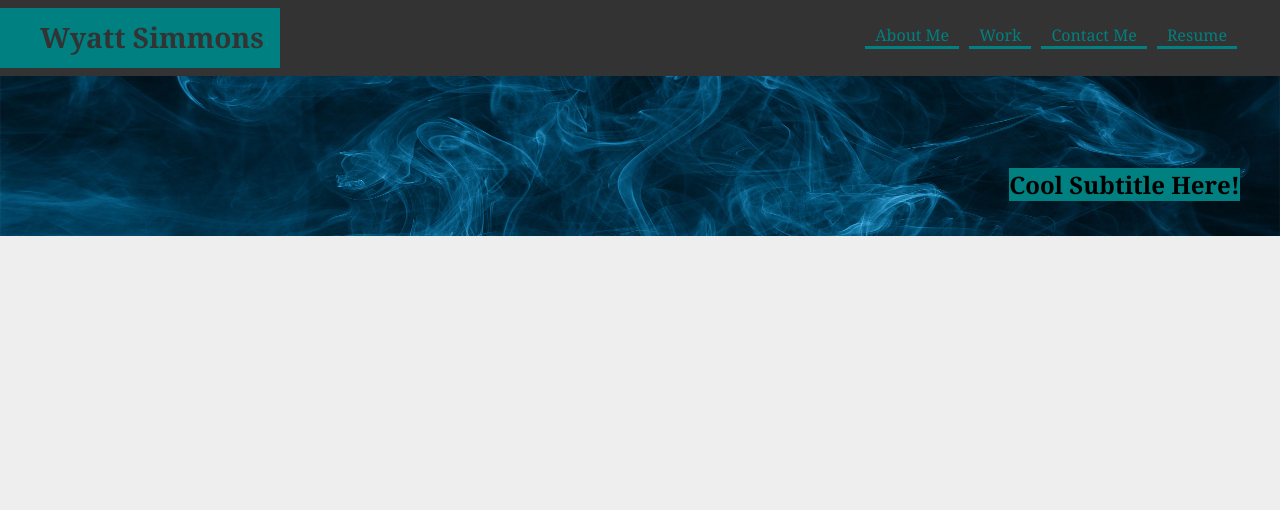
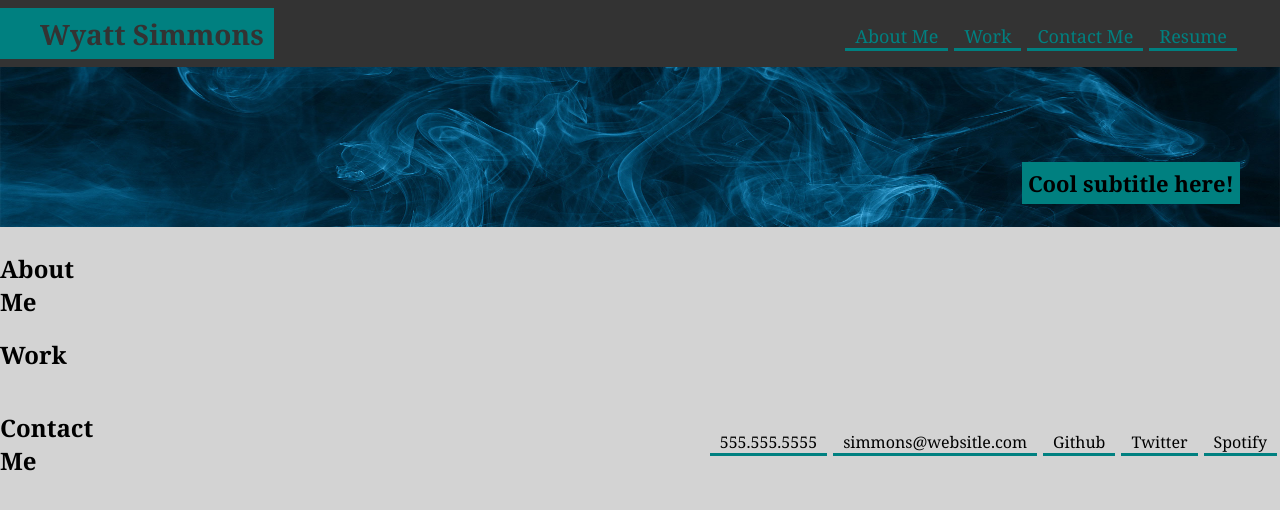
Before and after one commit to simmonsW/simmonsW.github.io, a plain HTML site: page index.html in a window 1280 px wide. Drawn offline with Linux system fonts and the light colour scheme.

Commit message:
initial contact me and basic outline

```diff
--- a/assets/style.css
+++ b/assets/style.css
@@ -3,30 +3,57 @@ body {
   padding: 0;
   box-sizing: border-box;
   font-family: Georgia, 'Times New Roman', Times, serif;
-  background-color: #eee;
+  background-color: lightgray;
 }
+
+/*********
+* HEADER *
+*********/
 
 header {
   background: #333;
+  display: flex;
+  justify-content: space-between;
+  flex-wrap: wrap;
 }
 
 #heading-box {
-  display: inline-block;
-  height: 60px;
-  width: 280px;
+  display: flex;
+  align-items: center;
   background-color: teal;
   margin-top: 8px;
   margin-bottom: 8px;
 }
 
+
+header h1 {
+  display: inline-block;
+  padding-left: 40px;
+  padding-right: 10px;
+  margin: 0;
+  font-size: 28px;
+  color: #333;
+  text-align: right;
+}
+
+/******
+* NAV *
+******/
 nav {
-  list-style: none;
-  float: right;
   margin-right: 40px;
   margin-top: 8px;
 }
 
+nav ul {
+  display: flex;
+  flex-wrap: wrap;
+  justify-content: space-between;
+  align-items: center;
+  list-style: none;
+}
+
 nav ul li {
+  font-size: large;
   color: teal;
   border-bottom: 3px solid teal;
   display: inline-block;
@@ -34,6 +61,15 @@ nav ul li {
   padding-left: 10px;
   margin: auto 3px;
 }
+
+nav ul li a {
+  color: teal;
+  text-decoration: none;
+}
+
+/*******
+* HERO *
+*******/
 
 
 #header-deco {
@@ -48,24 +84,54 @@ nav ul li {
 #header-deco h2 {
   float: right;
   background-color: teal;
+  font-size: 22px;
+  padding: 6px;
 }
 
 .subtitle {
   position: absolute;
   right: 40px;
-  bottom: 20px;
+  bottom: 10px;
 }
 
-h1 {
-  display: inline-block;
-  padding-top: 10px;
-  padding-left: 40px;
-  margin: 0;
-  font-size: 28px;
-  color: #333;
-  text-align: right;
+/****************
+* SECTION TITLE *
+****************/
+
+.flex-title {
+  display: flex;
+  justify-content: flex-start;
+
 }
 
-h2 {
-  font-size: 24px;
+/*************
+* CONTACT ME *
+*************/
+
+#contact-me {
+  display: flex;
+  justify-content: space-between;
+  flex-wrap: wrap;
 }
+
+#contact-me ul {
+  display: flex;
+  flex-wrap: wrap;
+  justify-content: space-between;
+  align-items: center;
+  list-style: none;
+}
+
+#contact-me ul li {
+  border-bottom: 3px solid teal;
+  display: inline-block;
+  padding-right: 10px;
+  padding-left: 10px;
+  margin: auto 3px;
+}
+
+
+#contact-me ul li a {
+  color: black;
+  text-decoration: none;
+}
--- a/index.html
+++ b/index.html
@@ -14,16 +14,16 @@
             <nav>
                 <ul>
                     <li>
-                        About Me
+                        <a href="#about-me">About Me</a>
                     </li>
                     <li>
-                        Work
+                        <a href="#work">Work</a>
                     </li>
                     <li>
-                        Contact Me
+                        <a href="#contact-me">Contact Me</a>
                     </li>
                     <li>
-                        Resume
+                        <a href="/">Resume</a>
                     </li>
                 </ul>
             </nav>
@@ -31,9 +31,49 @@
         <section id="header-deco">
             <img src="assets/images/Heading-Background.jpg" alt="" />
             <div class="subtitle">
-                <h2>Cool Subtitle Here!</h2>
+                <h2>Cool subtitle here!</h2>
             </div>
         </section>
+        <main>
+            <section id="about-me">
+                <div class="flex-title-box">
+                    <h2 class="flex-title">
+                        About <br /> Me
+                    </h2>
+                </div>
+            </section>
+            <section id="work">
+                <div class="flex-title-box">
+                    <h2 class="flex-title">
+                        Work
+                    </h2>
+                </div>
+            </section>
+            <section id="contact-me">
+                <div class="flex-title-box">
+                    <h2 class="flex-title">
+                        Contact <br /> Me
+                    </h2>
+                </div>
+                <ul>
+                    <li>
+                        555.555.5555
+                    </li>
+                    <li>
+                        <a href="mailto:simmons@website.com">simmons@websitle.com</a>
+                    </li>
+                    <li>
+                        <a href="Github">Github</a>
+                    </li>
+                    <li>
+                        <a href="Twitter">Twitter</a>
+                    </li>
+                    <li>
+                        <a href="Spotify">Spotify</a>
+                    </li>
+                </ul>
 
+            </section>
+        </main>
     </body>
 </html>
```
